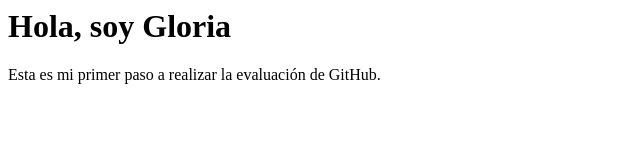
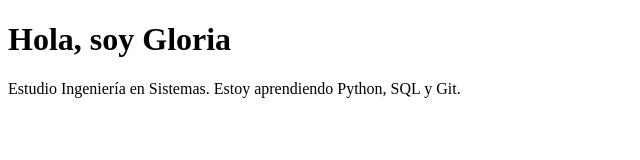
Before and after one commit to gloriacocio200811-boop/gloriacocio200811-bloop.github.io, a plain HTML site: page index.html in a window 1280 px wide. Shown: the whole page, without its empty margins (0-640 px from the left). Drawn offline with Linux system fonts and the light colour scheme.

Commit message:
feat: personaliza index.html

```diff
--- a/index.html
+++ b/index.html
@@ -1,2 +1,11 @@
-<h1>Hola, soy Gloria</h1>
-<p>Esta es mi primer paso a realizar la evaluación de GitHub.</p>
+<!doctype html>
+<html lang="es">
+<head>
+  <meta charset="utf-8">
+  <title>Mi portafolio</title>
+</head>
+<body>
+  <h1>Hola, soy Gloria</h1>
+  <p>Estudio Ingeniería en Sistemas. Estoy aprendiendo Python, SQL y Git.</p>
+</body>
+</html>
```
